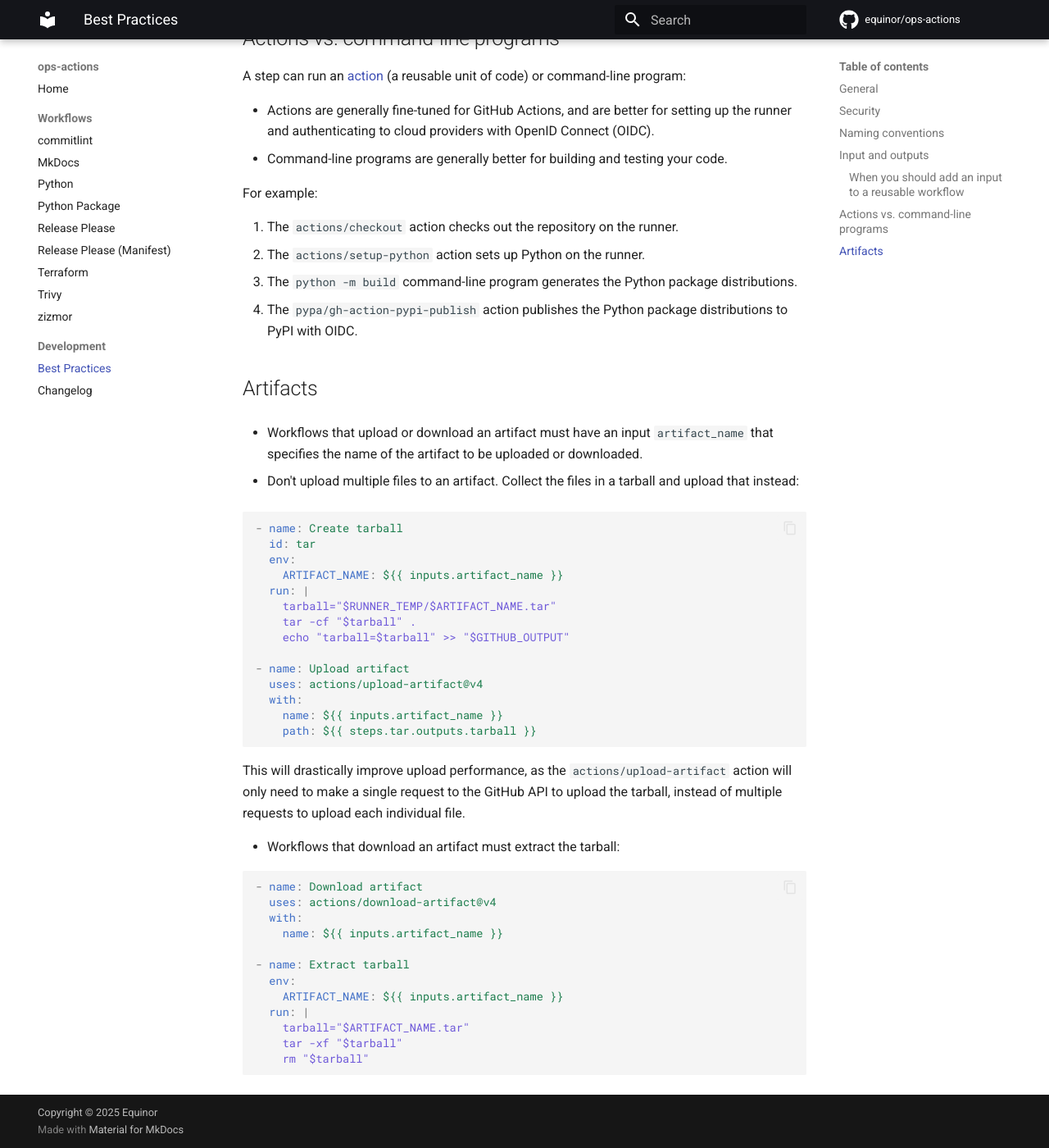
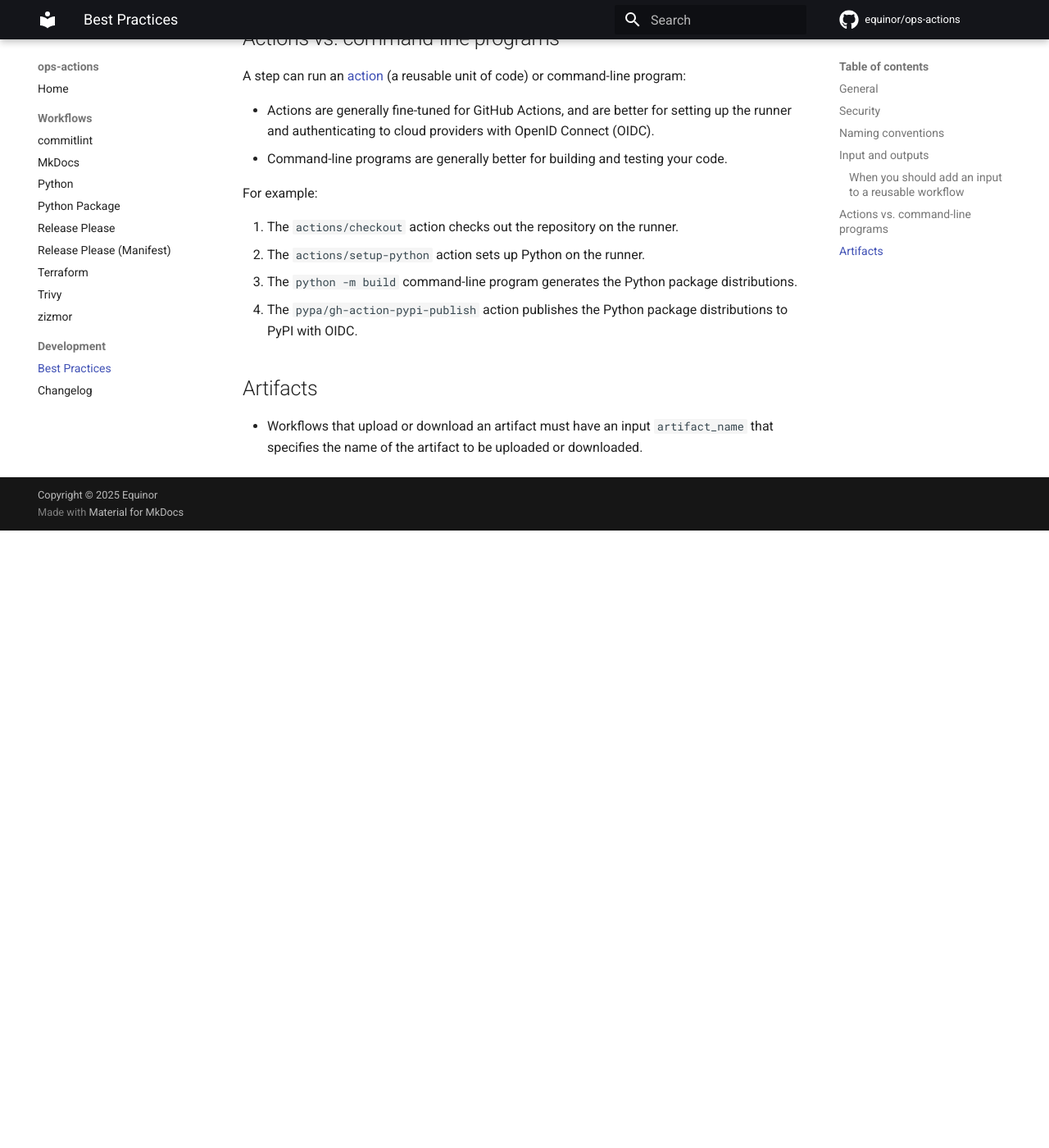
Before and after one commit to equinor/ops-actions, an MkDocs documentation site: the page built from docs/best-practices.md, in a window 1280 px wide and 1400 px high, scrolled down 6188 px. Shown: the whole window at 82% size. Built offline with MkDocs 1.6.1 and Material for MkDocs 9.7.7, drawn with Linux system fonts in a browser that asks for light colours; comment, search, counter and statistics services are not loaded; after the commit the page ends 6835 px from its top, so only the background shows below that.

Commit message:
refactor: upload raw files instead of tarball
Since v4 of GitHub Artifacts, files are automatically uploaded as a single archive rather than as individual files.

Remove best practice of manually creating a tarball before uploading an artifact, and remove all manual creation/extraction of tarballs from existing reusable worfklows.

Closes #890.

## References

- https://github.blog/news-insights/product-news/get-started-with-v4-of-github-actions-artifacts/#whats-improved-in-v4

````diff
--- a/docs/best-practices.md
+++ b/docs/best-practices.md
@@ -280,41 +280,3 @@
 ## Artifacts
 
 - Workflows that upload or download an artifact must have an input `artifact_name` that specifies the name of the artifact to be uploaded or downloaded.
-
-- Don't upload multiple files to an artifact. Collect the files in a tarball and upload that instead:
-
-  ```yaml
-  - name: Create tarball
-    id: tar
-    env:
-      ARTIFACT_NAME: ${{ inputs.artifact_name }}
-    run: |
-      tarball="$RUNNER_TEMP/$ARTIFACT_NAME.tar"
-      tar -cf "$tarball" .
-      echo "tarball=$tarball" >> "$GITHUB_OUTPUT"
-
-  - name: Upload artifact
-    uses: actions/upload-artifact@v4
-    with:
-      name: ${{ inputs.artifact_name }}
-      path: ${{ steps.tar.outputs.tarball }}
-  ```
-
-  This will drastically improve upload performance, as the `actions/upload-artifact` action will only need to make a single request to the GitHub API to upload the tarball, instead of multiple requests to upload each individual file.
-
-- Workflows that download an artifact must extract the tarball:
-
-  ```yaml
-  - name: Download artifact
-    uses: actions/download-artifact@v4
-    with:
-      name: ${{ inputs.artifact_name }}
-
-  - name: Extract tarball
-    env:
-      ARTIFACT_NAME: ${{ inputs.artifact_name }}
-    run: |
-      tarball="$ARTIFACT_NAME.tar"
-      tar -xf "$tarball"
-      rm "$tarball"
-  ```
````
Also changed, not shown: 6 other files.
